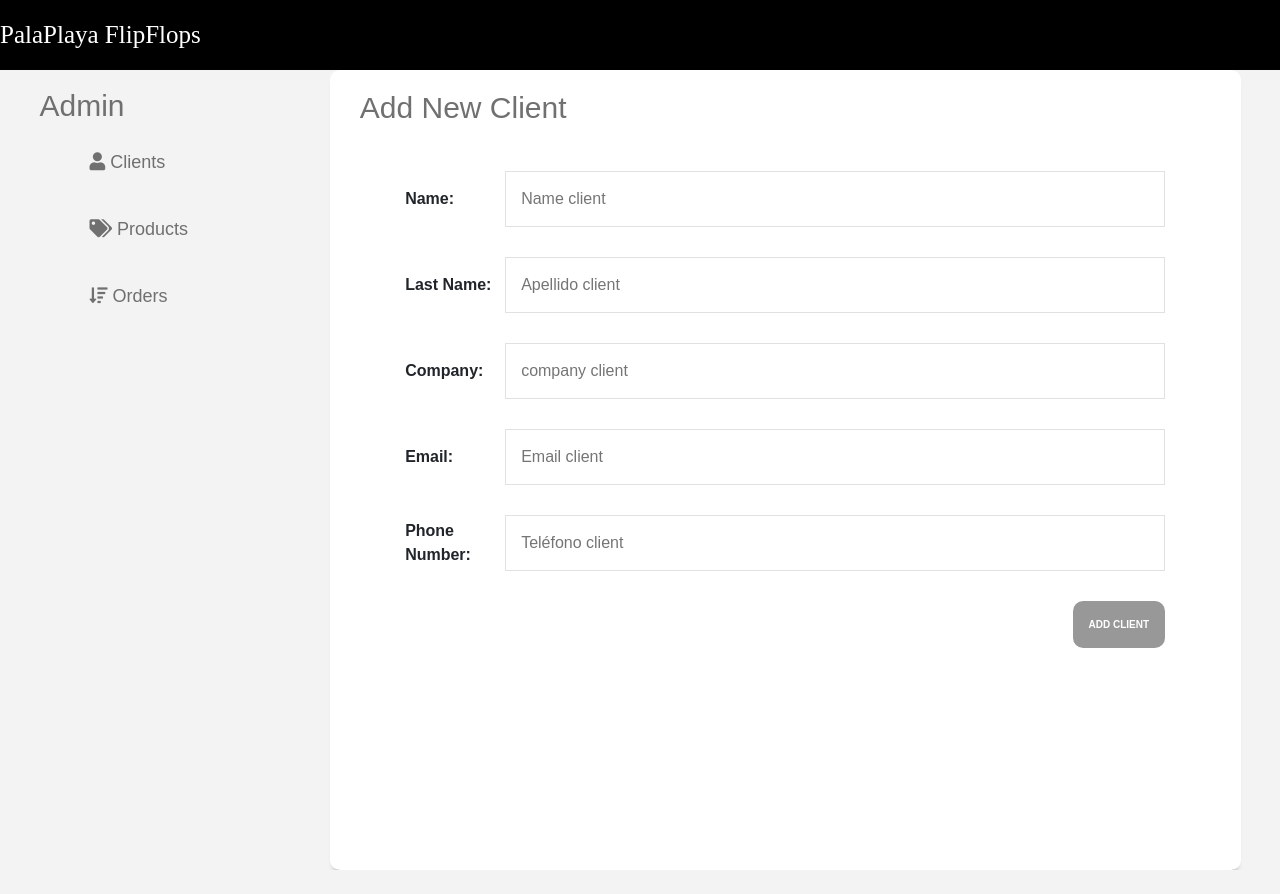
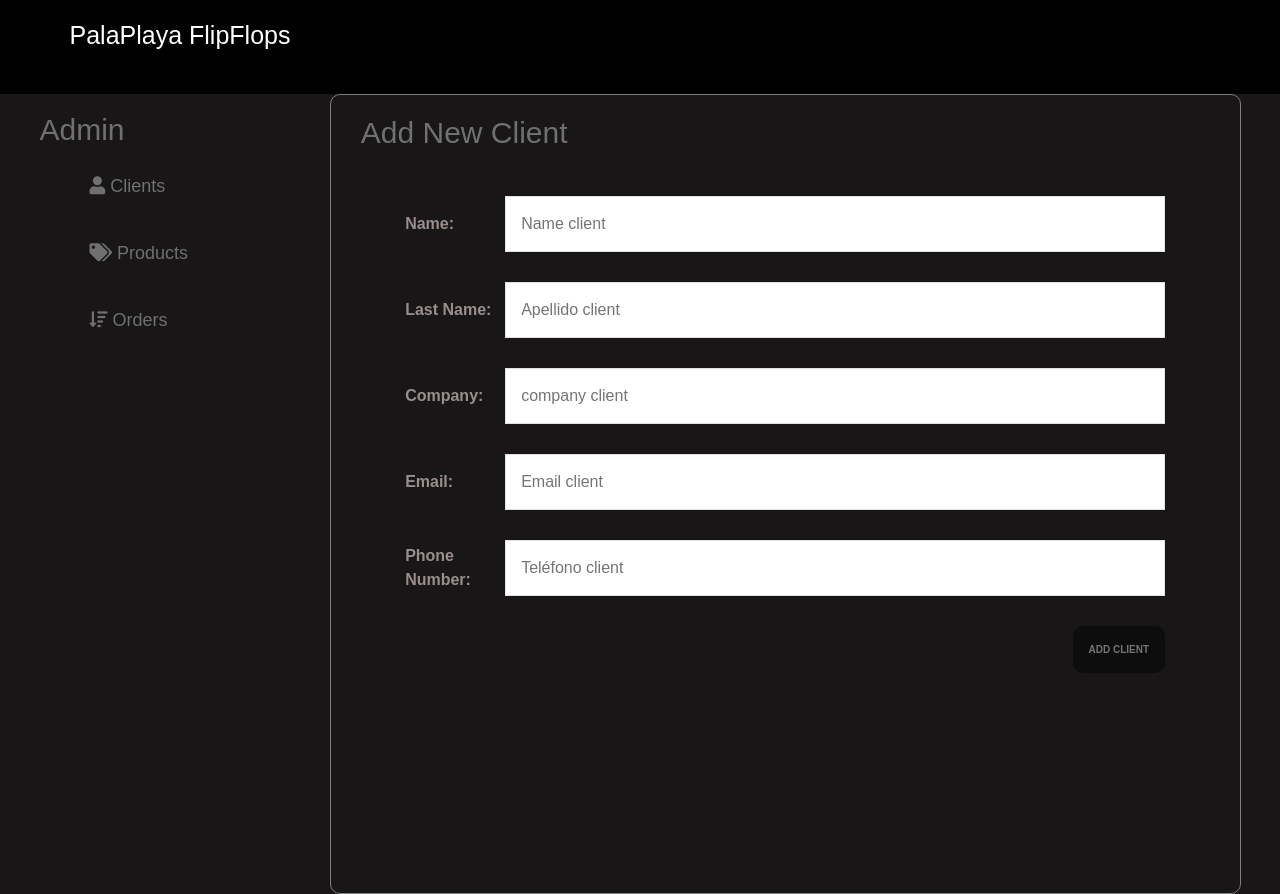
Before and after one commit to ParisArcos/CRM_API-Client, a React (Create React App) app: page /clients/new in a window 1280 px wide. Before the commit the page ends 870 px from the top, so only its background shows below. Built offline with nearby package versions, Linux system fonts and the light colour scheme.

Commit message:
fix->classNames

```diff
--- a/src/components/layouts/Header.js
+++ b/src/components/layouts/Header.js
@@ -1,10 +1,12 @@
 import React from "react";
+import { Link } from "react-router-dom";
 
 const Header = () => {
   return (
     <header className="bar">
-      <div className="contenedor">
+      <div className="container">
         <h1>PalaPlaya FlipFlops</h1>
+        <Link className="" to="#">Log Out</Link>
       </div>
     </header>
   );
--- a/src/index.css
+++ b/src/index.css
@@ -1,6 +1,6 @@
 :root {
   --fontTexto: 'Raleway', sans-serif;
-  --fontHeading: 'Staatliches', cursive;
+  --fontHeading: 'Raleway', sans-serif;
 
   /** Colores **/
   --blue: #000000;
@@ -16,7 +16,7 @@
 }
 
 body {
-  background-color: var(--grisClaro);
+  background-color: rgb(24, 22, 22);
   font-size: 1.6rem;
   font-family: var(--fontTexto);
 }
@@ -42,12 +42,22 @@ a {
 /** GLOBALES **/
 h1 {
   font-family: var(--fontHeading);
+  padding-left: 30px;
 }
 
 h2 {
   font-family: var(--fontTexto);
   color: var(--grisOscuro);
   font-size: 3rem;
+}
+
+label {
+  color: #998e8e;
+
+}
+
+p {
+  color: #998e8e;
 }
 
 .container {
@@ -233,13 +243,14 @@ h2 {
 }
 
 .box-content {
-  background-color: white;
+  background-color: rgb(24, 22, 22);
   padding: 2rem 3rem;
   min-height: 80rem;
   -webkit-box-shadow: 0px 7px 6px -5px rgba(0, 0, 0, 0.36);
   -moz-box-shadow: 0px 7px 6px -5px rgba(0, 0, 0, 0.36);
   box-shadow: 0px 7px 6px -5px rgba(0, 0, 0, 0.36);
   border-radius: 1rem;
+  border: 1px solid grey
 }
 
 /** Mostrar clients **/
@@ -326,7 +337,7 @@ h2 {
 .order .id,
 .resume .name {
   font-size: 2.4rem;
-  color: var(--blue);
+  color: white;
 }
 
 .client .company,
@@ -334,11 +345,12 @@ h2 {
 .resume .price {
   font-weight: 700;
   font-size: 2rem;
+  color: rgb(162, 169, 177)
 }
 
 .order .total {
   font-weight: 700;
-  color: var(--blue);
+  color: rgb(162, 169, 177);
   font-size: 2.4rem;
 }
 
@@ -348,7 +360,7 @@ h2 {
 
 .products-order {
   padding: 2rem;
-  background-color: #f1f1f1;
+  background-color: rgb(24, 22, 22);
 }
 
 .order ul {
```
